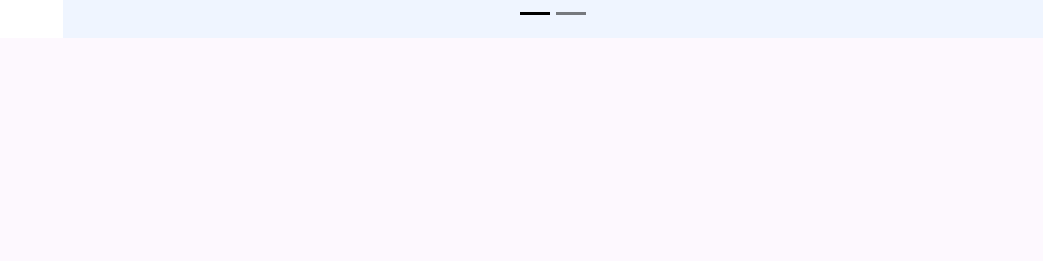
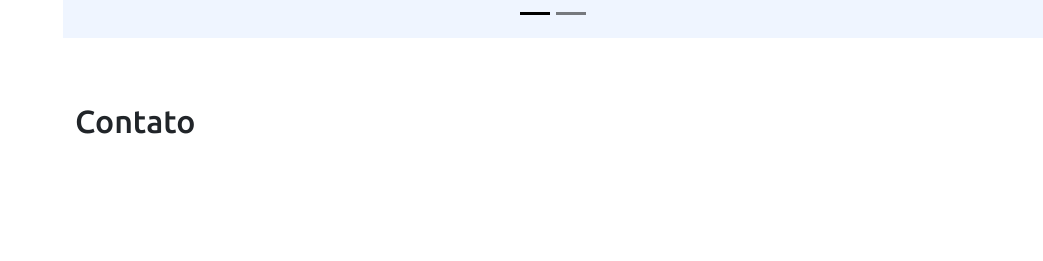
Before and after one commit to rodten23/portal_rodten23, a Flask app: page / in a window 1280 px wide. Shown: the part 3477-3738 px from the top of the page, without its empty margins (237-1280 px from the left). Before the commit the page ends 3515 px from the top, so only its background shows below. Run offline with Flask 3, Linux system fonts and the light colour scheme; some libraries are stand-ins or nearby versions.

Commit message:
:sparkles: feat: Inclusão da estrutura básica da seção Contato.

```diff
--- a/templates/index.html
+++ b/templates/index.html
@@ -67,7 +67,7 @@
 
     <main id="main">
 
-        <section id="inicio" class="row m-0 p-0">
+        <section class="row m-0 p-0" id="inicio">
             <div class="col-md-5 d-flex justify-content-center align-items-center flex-column">
                 <h2 class="text-white text-shadow">Rodrigo Alves Tenório</h2>
                 <span id="subtitle" class="text-white text-shadow">Gerente de Projetos, Arquiteto de Soluções e Desenvolvedor</span>
@@ -445,7 +445,24 @@
 
         </section>
 
-        <section class="" id="contato">
+        <section class="pt-5 pb-5" id="contato">
+            <div class="container mb-5">
+                <h2 class="pt-3 pb-3">Contato</h2>
+
+                <div class="row">
+
+                    <div class="col-md-5">
+
+                    </div>
+
+                    <div class="col-md-7">
+
+                    </div>
+
+                </div>
+
+            </div>
+
 
         </section>
 
```
